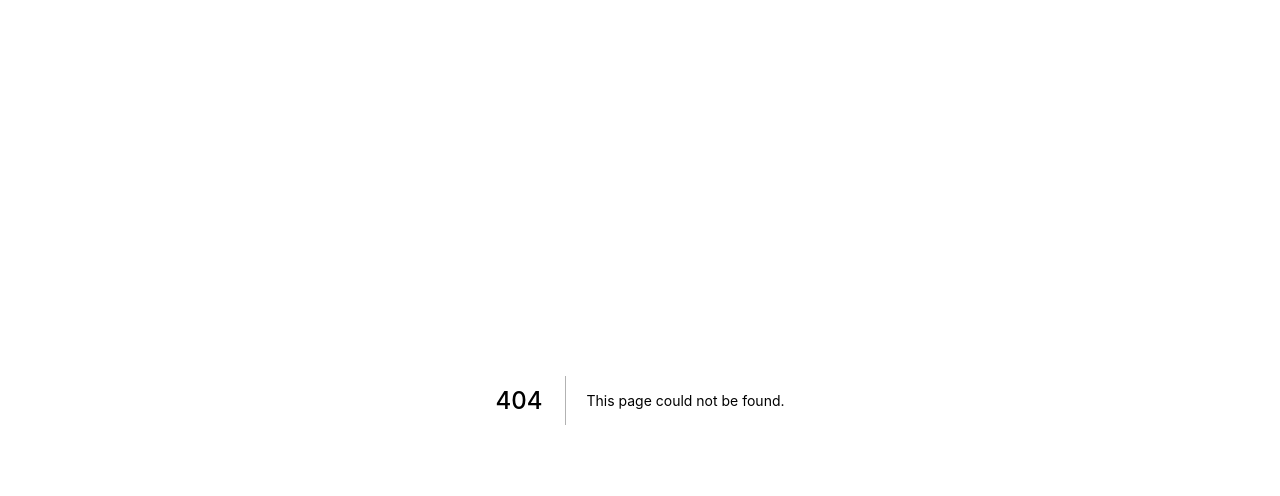
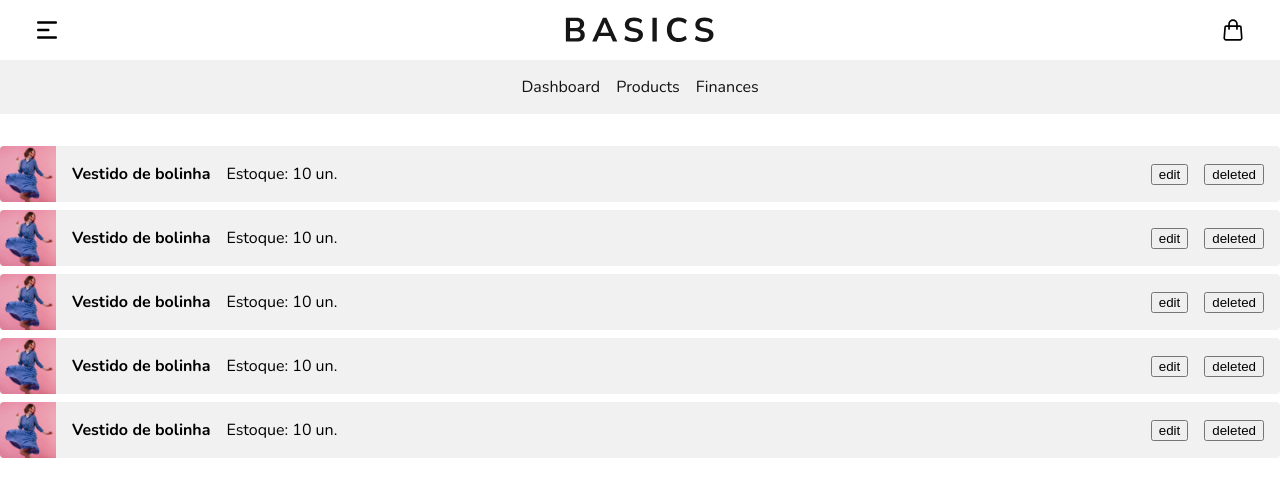
Before and after one commit to LuizSouz404/Basic-commerce, a Next.js app: page /admin/products in a window 1280 px wide. Before the commit this address had no page. Shown: the top 496 px of the page. Built offline with nearby package versions, Linux system fonts and the light colour scheme.

Commit message:
feat: create admin page with dashboard and products page

```diff
--- /dev/null
+++ b/src/components/AdminComponents/AdminTableProduct/index.tsx
@@ -0,0 +1,14 @@
+import { ProductItem } from "../ProductItem";
+import { Container } from "./styles";
+
+export function AdminTableProduct() {
+  return (
+    <Container>
+      <ProductItem />
+      <ProductItem />
+      <ProductItem />
+      <ProductItem />
+      <ProductItem />
+    </Container>
+  )
+}
--- /dev/null
+++ b/src/components/AdminComponents/AdminTableProduct/styles.ts
@@ -0,0 +1,10 @@
+import styled from "styled-components";
+
+export const Container = styled.div`
+  max-width: 1280px;
+  margin: 2rem auto;
+
+  display: flex;
+  flex-direction: column;
+  gap: .5rem;
+`;
--- /dev/null
+++ b/src/components/AdminComponents/ProductItem/index.tsx
@@ -0,0 +1,27 @@
+import Image from "next/image";
+import { Container, WrapperActionButton, WrapperImage, WrapperProduct } from "./styles";
+
+export function ProductItem() {
+  return (
+    <Container>
+      <WrapperProduct>
+        <WrapperImage>
+          <Image src="/images/dress.png" layout="fill" alt="Vestido" />
+        </WrapperImage>
+
+        <strong>Vestido de bolinha</strong>
+
+        <span>Estoque: 10 un.</span>
+      </WrapperProduct>
+
+      <WrapperActionButton>
+        <button>
+          edit
+        </button>
+        <button>
+          deleted
+        </button>
+      </WrapperActionButton>
+    </Container>
+  )
+}
--- /dev/null
+++ b/src/components/AdminComponents/ProductItem/styles.tsx
@@ -0,0 +1,33 @@
+import styled from "styled-components";
+
+export const Container = styled.div`
+  display: flex;
+  justify-content: space-between;
+  align-items: center;
+  background: #f1f1f1;
+  border-radius: .25rem;
+  overflow: hidden;
+
+  height: 3.5rem;
+`;
+
+export const WrapperProduct = styled.div`
+  display: flex;
+  align-items: center;
+  gap: 1rem;
+`;
+
+export const WrapperImage = styled.div`
+  aspect-ratio: 1/1;
+  height: 3.5rem;
+
+  position: relative;
+`;
+
+export const WrapperActionButton = styled.div`
+  display: flex;
+  align-items: center;
+  gap: 1rem;
+
+  margin: 0 1rem;
+`;
--- /dev/null
+++ b/src/components/AdminTab/index.tsx
@@ -0,0 +1,21 @@
+import { Container, NavLink, WrapperNav } from "./styles";
+
+export function AdminTab() {
+  return (
+    <Container>
+      <WrapperNav>
+        <NavLink>
+          Dashboard
+        </NavLink>
+
+        <NavLink>
+          Products
+        </NavLink>
+
+        <NavLink>
+          Finances
+        </NavLink>
+      </WrapperNav>
+    </Container>
+  )
+}
--- /dev/null
+++ b/src/components/AdminTab/styles.ts
@@ -0,0 +1,25 @@
+import styled from "styled-components";
+
+export const Container = styled.div`
+  display: flex;
+  align-items: center;
+  justify-content: center;
+
+  padding: 1rem;
+  overflow: hidden;
+  background: #f1f1f1;
+  color: #111;
+`;
+
+export const WrapperNav = styled.ul`
+  display: flex;
+  gap: 1rem;
+  list-style: none;
+  padding: 0;
+  margin: 0;
+`;
+
+export const NavLink = styled.li`
+  display: flex;
+  gap: .5rem;
+`;
--- /dev/null
+++ b/src/pages/admin/products.tsx
@@ -0,0 +1,19 @@
+import { NextPage } from "next";
+import { AdminTableProduct } from "../../components/AdminComponents/AdminTableProduct";
+import { AdminTab } from "../../components/AdminTab";
+import { Header } from "../../components/Header";
+
+const Dashboard: NextPage = () => {
+  return (
+    <>
+      <Header />
+      <AdminTab />
+
+      <div>
+        <AdminTableProduct />
+      </div>
+    </>
+  )
+}
+
+export default Dashboard
--- a/src/pages/index.tsx
+++ b/src/pages/index.tsx
@@ -1,5 +1,4 @@
 import type { NextPage } from 'next'
-import { CardProduct } from '../components/CardProduct'
 import { ComplexFilter } from '../components/ComplexFilter'
 import { Header } from '../components/Header'
 import { TableProducts } from '../components/TableProducts'
```
Also changed, not shown: src/components/DetailProduct/styles.ts (+8 -6 lines), src/pages/admin/dashboard.tsx (added, +17 -0 lines).
